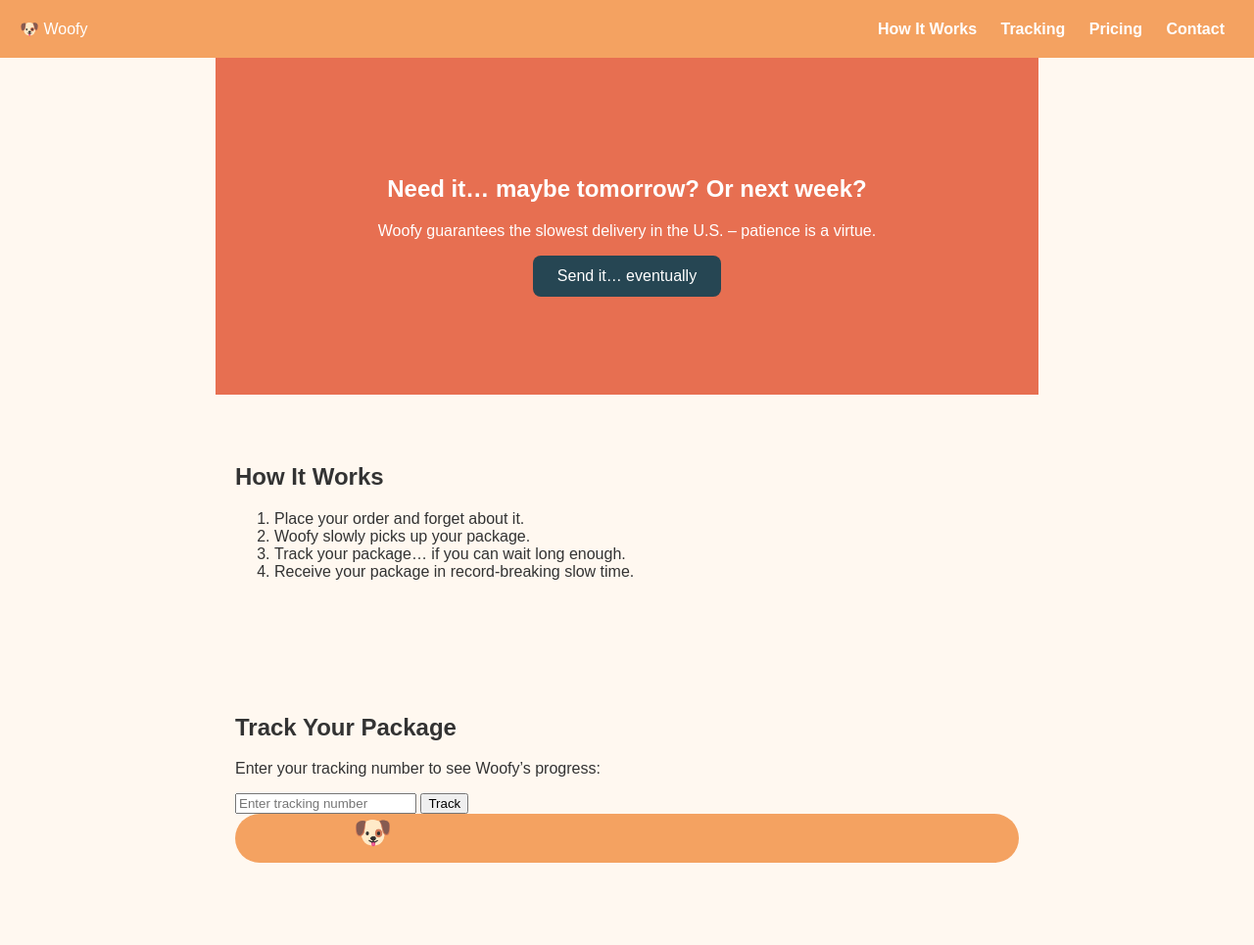
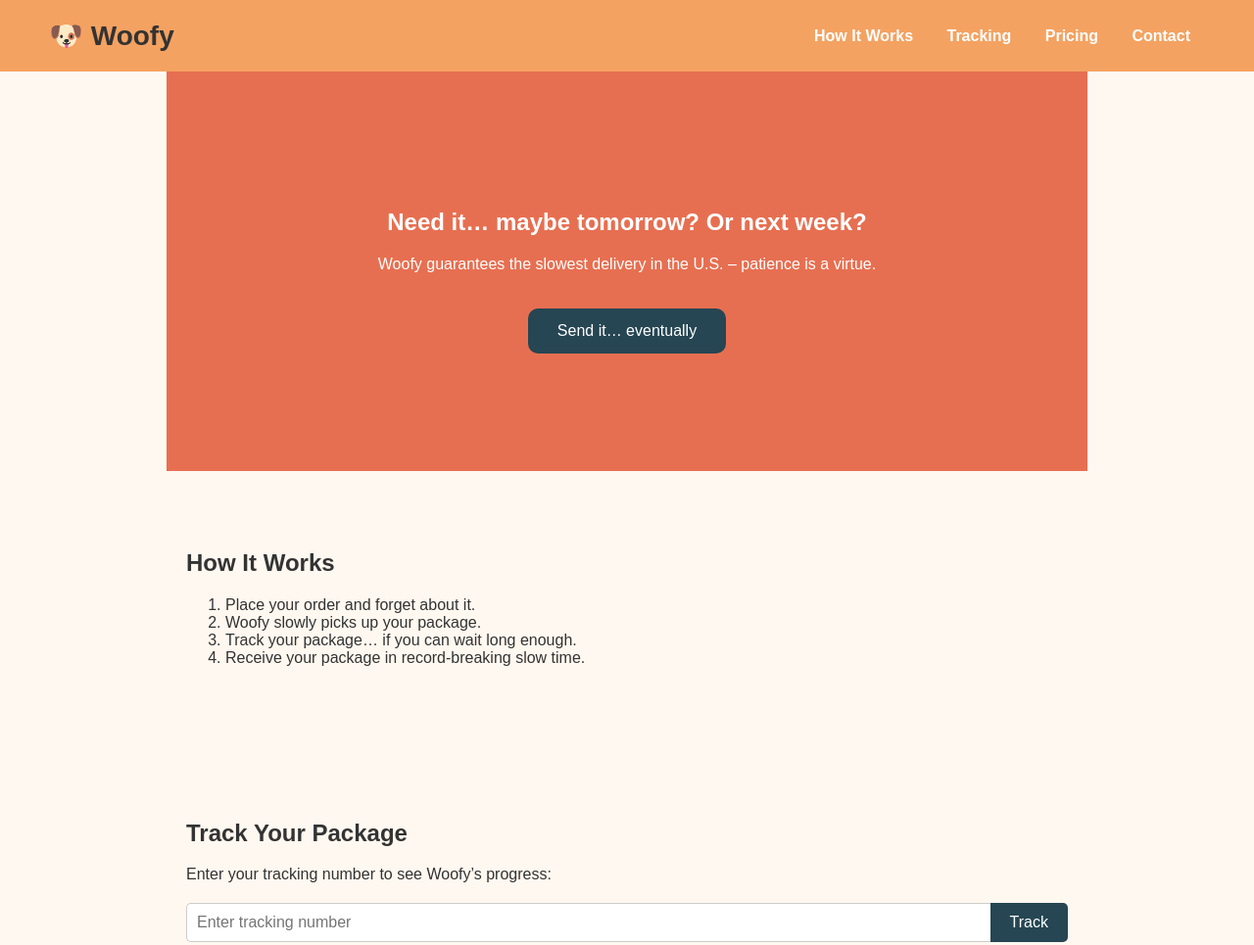
Before and after one commit to wakwaky/woofy, a plain HTML site: page woofy/index.html in a window 1280 px wide. Shown: the top 965 px of the page at 98% size. Drawn offline with Linux system fonts and the light colour scheme.

Commit message:
Update style.css

```diff
--- a/woofy/style.css
+++ b/woofy/style.css
@@ -1,12 +1,111 @@
-body { font-family: 'Comic Neue', sans-serif; margin:0; padding:0; background:#fff8f0; color:#333; }
-header { display:flex; justify-content:space-between; align-items:center; padding:20px; background:#f4a261; color:#fff; }
-header a { color:#fff; text-decoration:none; font-weight:bold; margin:0 10px; }
-.hero { text-align:center; padding:100px 20px; background:#e76f51; color:#fff; }
-.hero button { padding:12px 25px; background:#264653; color:#fff; border:none; border-radius:8px; font-size:16px; cursor:pointer; }
-section { padding:50px 20px; max-width:800px; margin:auto; }
-.tracker { position:relative; height:50px; background:#f4a261; border-radius:25px; overflow:hidden; }
-.tracker .dog { position:absolute; left:0; font-size:32px; }
-form { display:flex; flex-direction:column; }
-form input, form textarea { margin-bottom:10px; padding:10px; font-size:16px; border:1px solid #ccc; border-radius:5px; }
-form button { background:#264653; color:#fff; border:none; padding:10px; border-radius:5px; cursor:pointer; }
-footer { text-align:center; background:#f4a261; color:#fff; padding:20px; }
+body {
+  font-family: 'Comic Neue', sans-serif;
+  margin: 0;
+  padding: 0;
+  background: #fff8f0;
+  color: #333;
+}
+
+header {
+  display: flex;
+  justify-content: space-between;
+  align-items: center;
+  padding: 20px 50px;
+  background: #f4a261;
+}
+
+header .logo {
+  font-size: 28px;
+  font-weight: bold;
+}
+
+header nav a {
+  color: #fff;
+  text-decoration: none;
+  margin: 0 15px;
+  font-weight: bold;
+  transition: 0.3s;
+}
+
+header nav a:hover {
+  color: #264653;
+}
+
+.hero {
+  text-align: center;
+  padding: 120px 20px;
+  background: #e76f51;
+  color: #fff;
+}
+
+.hero button {
+  margin-top: 20px;
+  padding: 14px 30px;
+  font-size: 16px;
+  border: none;
+  border-radius: 10px;
+  background: #264653;
+  color: #fff;
+  cursor: pointer;
+  transition: 0.3s;
+}
+
+.hero button:hover {
+  background: #2a9d8f;
+}
+
+section {
+  padding: 60px 20px;
+  max-width: 900px;
+  margin: auto;
+}
+
+.tracker {
+  position: relative;
+  height: 60px;
+  background: #f4a261;
+  border-radius: 30px;
+  margin-top: 20px;
+  overflow: hidden;
+}
+
+.tracker .dog {
+  position: absolute;
+  left: 0;
+  font-size: 36px;
+}
+
+.tracking-form {
+  display: flex;
+  margin-top: 20px;
+}
+
+.tracking-form input {
+  flex: 1;
+  padding: 10px;
+  font-size: 16px;
+  border-radius: 5px 0 0 5px;
+  border: 1px solid #ccc;
+  border-right: none;
+}
+
+.tracking-form button {
+  padding: 10px 20px;
+  font-size: 16px;
+  border-radius: 0 5px 5px 0;
+  border: none;
+  background: #264653;
+  color: #fff;
+  cursor: pointer;
+}
+
+.tracking-form button:hover {
+  background: #2a9d8f;
+}
+
+footer {
+  text-align: center;
+  padding: 20px;
+  background: #f4a261;
+  color: #fff;
+}
```
